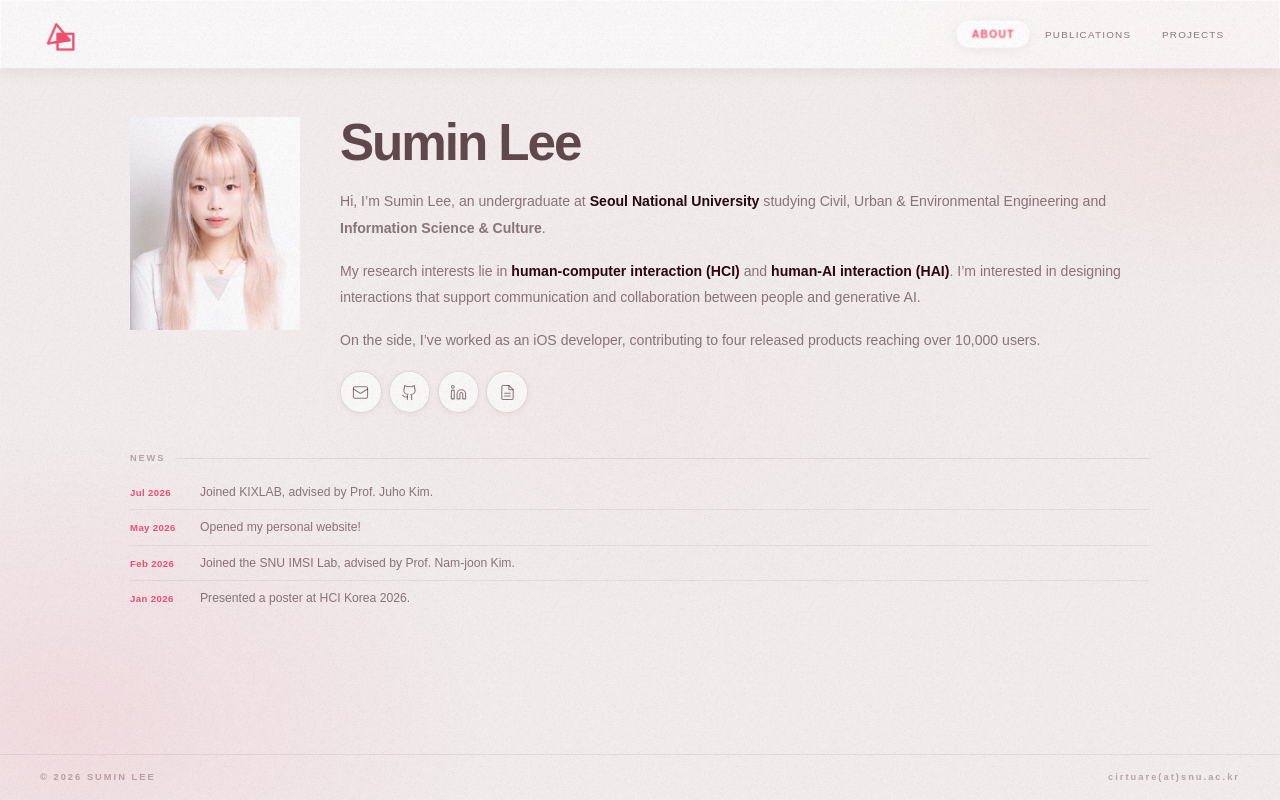
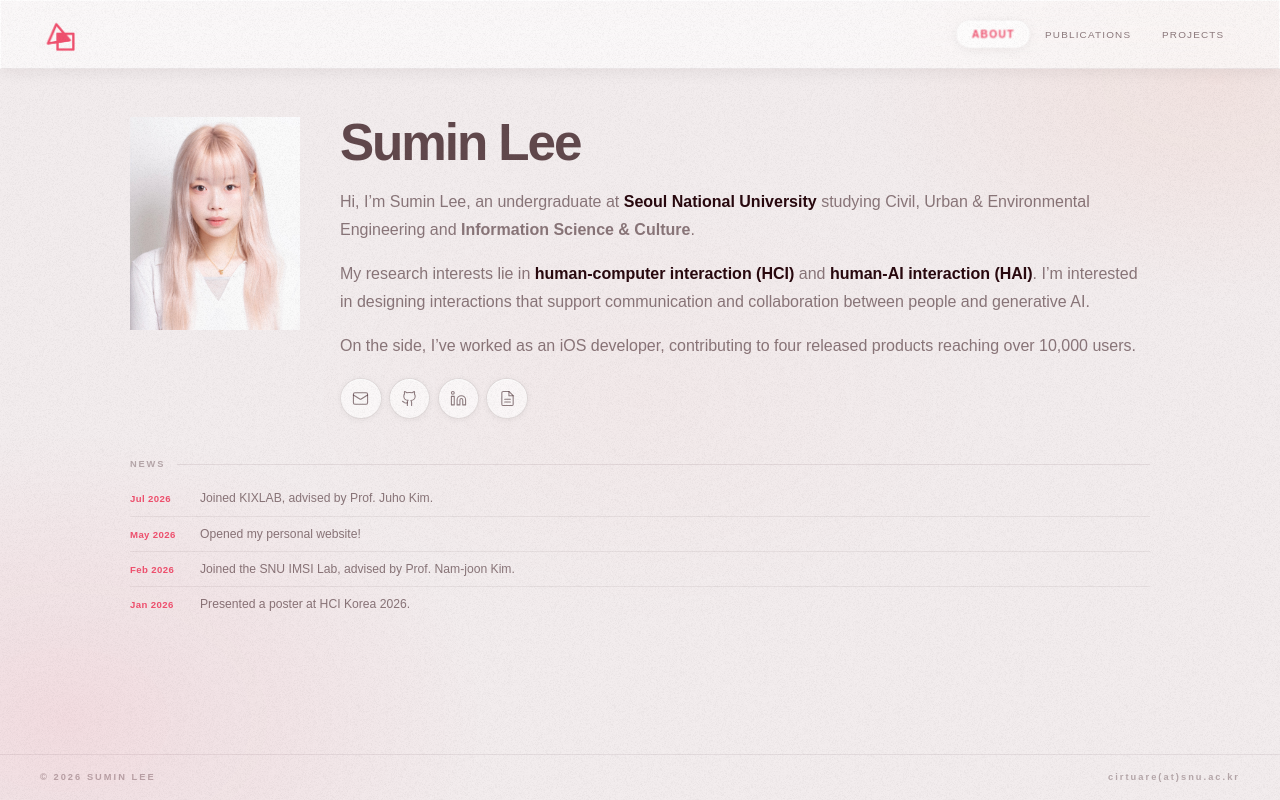
Before and after one commit to cirtuare/suminxlee, a React (Vite) app: page / in a window 1280 px wide. Built offline with nearby package versions, Linux system fonts and the light colour scheme; a web font is replaced by a local one.

Commit message:
Improve biography readability

```diff
--- a/src/components/About.tsx
+++ b/src/components/About.tsx
@@ -54,20 +54,20 @@ export default function About() {
             </div>
 
             <div style={{ display: 'flex', flexDirection: 'column', gap: '1rem' }}>
-              <p style={{ fontFamily: 'var(--font)', fontWeight: 400, fontSize: '0.85rem', color: 'var(--muted)', lineHeight: 1.9, margin: 0 }}>
+              <p style={{ fontFamily: 'var(--font)', fontWeight: 400, fontSize: '0.9375rem', color: 'var(--muted)', lineHeight: 1.75, margin: 0 }}>
                 Hi, I’m Sumin Lee, an undergraduate at{' '}
                 <span style={{ fontWeight: 600, color: 'var(--text)' }}>Seoul National University</span>
                 {' '}studying Civil, Urban & Environmental Engineering and{' '}
                 <strong style={{ fontWeight: 700 }}>Information Science & Culture</strong>.
               </p>
-              <p style={{ fontFamily: 'var(--font)', fontWeight: 400, fontSize: '0.85rem', color: 'var(--muted)', lineHeight: 1.9, margin: 0 }}>
+              <p style={{ fontFamily: 'var(--font)', fontWeight: 400, fontSize: '0.9375rem', color: 'var(--muted)', lineHeight: 1.75, margin: 0 }}>
                 My research interests lie in{' '}
                 <span style={{ fontWeight: 600, color: 'var(--text)' }}>human-computer interaction (HCI)</span>
                 {' '}and{' '}
                 <span style={{ fontWeight: 600, color: 'var(--text)' }}>human-AI interaction (HAI)</span>.
                 {' '}I’m interested in designing interactions that support communication and collaboration between people and generative AI.
               </p>
-              <p style={{ fontFamily: 'var(--font)', fontWeight: 400, fontSize: '0.85rem', color: 'var(--muted)', lineHeight: 1.9, margin: 0 }}>
+              <p style={{ fontFamily: 'var(--font)', fontWeight: 400, fontSize: '0.9375rem', color: 'var(--muted)', lineHeight: 1.75, margin: 0 }}>
                 On the side, I’ve worked as an iOS developer, contributing to four released products reaching over 10,000 users.
               </p>
               <div style={{ display: 'flex', gap: '0.45rem', paddingTop: '0.25rem' }}>
@@ -98,20 +98,20 @@ export default function About() {
                 Sumin Lee
               </h1>
               <div style={{ display: 'flex', flexDirection: 'column', gap: '1rem' }}>
-                <p style={{ fontFamily: 'var(--font)', fontWeight: 400, fontSize: '0.88rem', color: 'var(--muted)', lineHeight: 1.9, margin: 0 }}>
+                <p style={{ fontFamily: 'var(--font)', fontWeight: 400, fontSize: '1rem', color: 'var(--muted)', lineHeight: 1.75, margin: 0 }}>
                   Hi, I’m Sumin Lee, an undergraduate at{' '}
                   <span style={{ fontWeight: 600, color: 'var(--text)' }}>Seoul National University</span>
                   {' '}studying Civil, Urban & Environmental Engineering and{' '}
                   <strong style={{ fontWeight: 700 }}>Information Science & Culture</strong>.
                 </p>
-                <p style={{ fontFamily: 'var(--font)', fontWeight: 400, fontSize: '0.88rem', color: 'var(--muted)', lineHeight: 1.9, margin: 0 }}>
+                <p style={{ fontFamily: 'var(--font)', fontWeight: 400, fontSize: '1rem', color: 'var(--muted)', lineHeight: 1.75, margin: 0 }}>
                   My research interests lie in{' '}
                   <span style={{ fontWeight: 600, color: 'var(--text)' }}>human-computer interaction (HCI)</span>
                   {' '}and{' '}
                   <span style={{ fontWeight: 600, color: 'var(--text)' }}>human-AI interaction (HAI)</span>.
                   {' '}I’m interested in designing interactions that support communication and collaboration between people and generative AI.
                 </p>
-                <p style={{ fontFamily: 'var(--font)', fontWeight: 400, fontSize: '0.88rem', color: 'var(--muted)', lineHeight: 1.9, margin: 0 }}>
+                <p style={{ fontFamily: 'var(--font)', fontWeight: 400, fontSize: '1rem', color: 'var(--muted)', lineHeight: 1.75, margin: 0 }}>
                   On the side, I’ve worked as an iOS developer, contributing to four released products reaching over 10,000 users.
                 </p>
                 <div style={{ display: 'flex', gap: '0.45rem', paddingTop: '0.1rem' }}>
```
